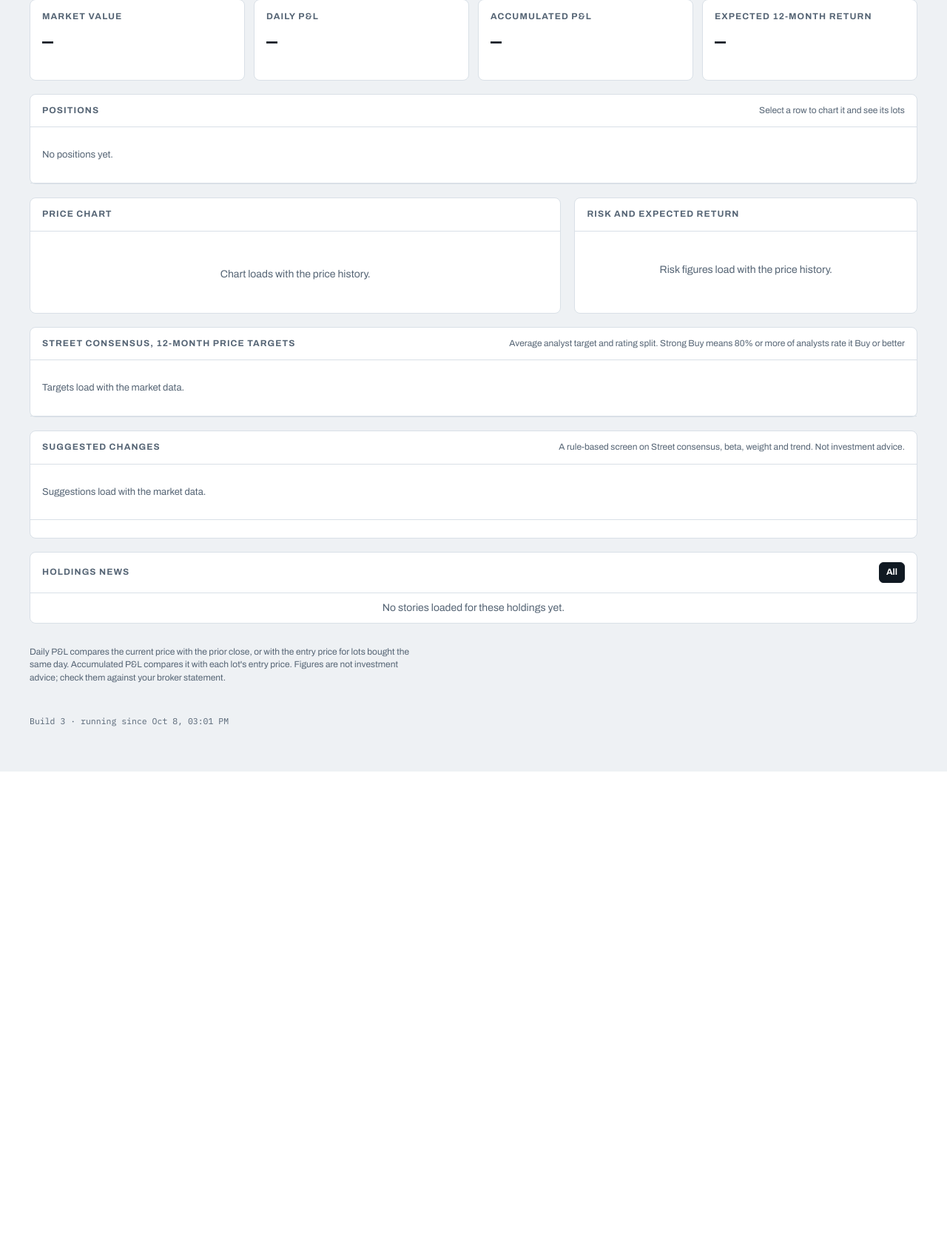
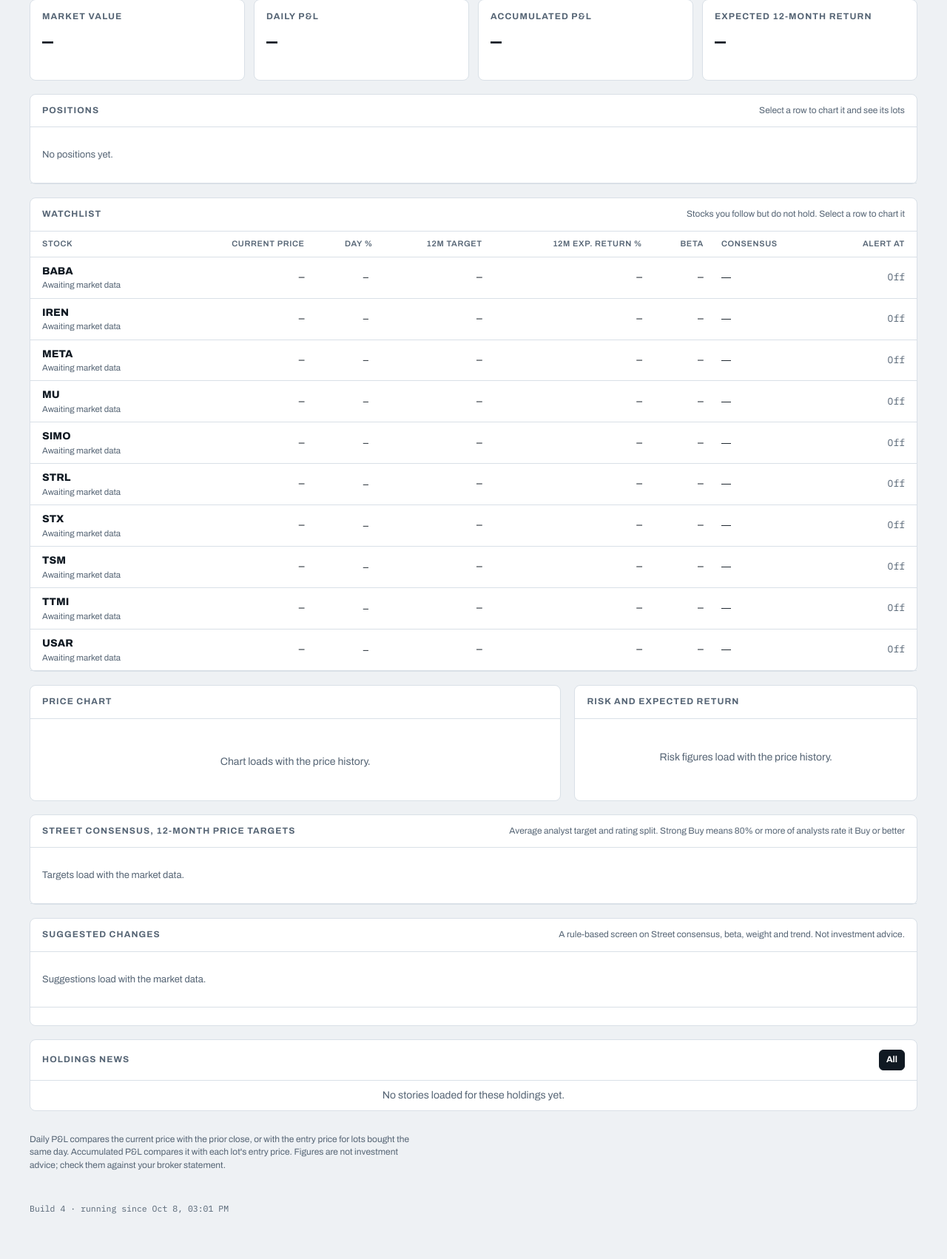
Before and after one commit to Urreakriisa/equity-position-book, a FastAPI app: page / in a window 1280 px wide. Shown: the part 179-1881 px from the top of the page at 74% size. Before the commit the page ends 1222 px from the top, so only its background shows below. Run offline with FastAPI, Linux system fonts and the light colour scheme; the visitor is signed in with stand-in values (Sample User, id 1); data that the repository does not hold is empty.

Commit message:
Add a watchlist section with live prices, charts and price alerts (build 4)
Co-Authored-By: Claude Fable 5.1 <noreply@anthropic.com>
Claude-Session: https://claude.ai/code/session_01Xt8GuyLeXrgLyd4nmju515

```diff
--- a/app/build.py
+++ b/app/build.py
@@ -2,7 +2,7 @@
 import os
 import time
 
-BUILD = 3
+BUILD = 4
 COMMIT = (os.environ.get("RAILWAY_GIT_COMMIT_SHA") or "")[:7]
 STARTED = time.time()
 
--- a/app/main.py
+++ b/app/main.py
@@ -210,7 +210,9 @@ def create_app(store: Store | None = None, av="env") -> FastAPI:
         bad = [t for t in tickers if not TICKER.match(t)]
         if bad:
             raise HTTPException(400, f"Not a ticker: {bad[0][:12]}")
+        before = set(await asyncio.to_thread(store.list_watch))
         await asyncio.to_thread(store.replace_watch, tickers)
+        engine.kick([t for t in tickers if t not in before])
         return await asyncio.to_thread(engine.state, True)
 
     @app.put("/api/alerts")
@@ -239,9 +241,9 @@ def create_app(store: Store | None = None, av="env") -> FastAPI:
                 raise HTTPException(400, f"Not a ticker: {t[:12]}")
             if (x := level(v)) is not None:
                 by[t] = x
-        await asyncio.to_thread(engine.set_alerts, level(body.get("default")), by)
+        await asyncio.to_thread(engine.set_alerts, level(body.get("default")), level(body.get("watchDefault")), by)
         # Check the new levels against the prices already loaded.
-        for sym in await asyncio.to_thread(engine.held):
+        for sym in await asyncio.to_thread(lambda: engine.held() + engine.watchlist()):
             if (q := store.get(f"quote:{sym}")):
                 await asyncio.to_thread(engine._check_alert, sym, q)
         return await asyncio.to_thread(engine.state, True)
--- a/app/templates/index.html
+++ b/app/templates/index.html
@@ -164,6 +164,12 @@ dialog td,dialog th{padding:6px 6px;text-align:left} dialog td:first-child,dialo
     <div class="scroll"><table id="pos"><tbody><tr><td class="empty">Positions appear here once the portfolio loads.</td></tr></tbody></table></div>
   </section>
 
+  <section class="panel">
+    <div class="ph"><h2>Watchlist</h2><span class="mut" style="font-size:12px">Stocks you follow but do not hold. Select a row to chart it</span><button type="button" id="wlBtn" hidden>Edit watchlist</button></div>
+    <form class="wl" id="wlForm" hidden><label for="wlIn" class="mut" style="font-size:12.5px">Watchlist tickers, separated by commas</label><input id="wlIn" autocomplete="off" autocapitalize="characters" spellcheck="false"><button class="primary" id="wlSave">Save watchlist</button><span class="err" id="wlErr"></span></form>
+    <div class="scroll"><table id="watchT"><tbody><tr><td class="empty">The watchlist loads with the market data.</td></tr></tbody></table></div>
+  </section>
+
   <div class="two">
     <section class="panel">
       <div class="ph"><h2>Price chart</h2><div class="pills" id="pills"></div></div>
@@ -181,8 +187,7 @@ dialog td,dialog th{padding:6px 6px;text-align:left} dialog td:first-child,dialo
   </section>
 
   <section class="panel">
-    <div class="ph"><h2>Suggested changes</h2><span class="mut" style="font-size:12px">A rule-based screen on Street consensus, beta, weight and trend. Not investment advice.</span><button type="button" id="wlBtn" hidden>Edit watchlist</button></div>
-    <form class="wl" id="wlForm" hidden><label for="wlIn" class="mut" style="font-size:12.5px">Watchlist tickers, separated by commas</label><input id="wlIn" autocomplete="off" autocapitalize="characters" spellcheck="false"><button class="primary" id="wlSave">Save watchlist</button><span class="err" id="wlErr"></span></form>
+    <div class="ph"><h2>Suggested changes</h2><span class="mut" style="font-size:12px">A rule-based screen on Street consensus, beta, weight and trend. Not investment advice.</span></div>
     <div class="scroll"><table id="recs"><tbody><tr><td class="empty">Suggestions load with the market data.</td></tr></tbody></table></div>
     <p class="note" id="recNote" style="margin:0;padding:12px 16px"></p>
   </section>
@@ -202,9 +207,11 @@ dialog td,dialog th{padding:6px 6px;text-align:left} dialog td:first-child,dialo
     <div class="pb" style="display:flex;flex-direction:column;gap:12px">
       <label for="aDef" style="font-weight:600">Alert when any holding moves this much in a day, up or down</label>
       <div style="display:flex;gap:8px;align-items:center"><input id="aDef" inputmode="decimal" placeholder="Off" style="width:110px"><span class="mut">% (leave empty for no general alert)</span></div>
-      <div class="mut" style="font-size:12.5px">Set a different level for a single holding below. Leave a box empty to use the general level.</div>
+      <label for="aWDef" style="font-weight:600">Alert when any watchlist stock moves this much in a day</label>
+      <div style="display:flex;gap:8px;align-items:center"><input id="aWDef" inputmode="decimal" placeholder="Off" style="width:110px"><span class="mut">% (leave empty for no general alert)</span></div>
+      <div class="mut" style="font-size:12.5px">Set a different level for a single stock below. Leave a box empty to use the general level.</div>
     </div>
-    <div class="scroll" style="max-height:40vh;overflow-y:auto"><table><thead><tr><th>Holding</th><th>Today</th><th>Alert at &plusmn; %</th></tr></thead><tbody id="aRows"></tbody></table></div>
+    <div class="scroll" style="max-height:40vh;overflow-y:auto"><table><thead><tr><th>Stock</th><th>Today</th><th>Alert at &plusmn; %</th></tr></thead><tbody id="aRows"></tbody></table></div>
     <div class="pb note" id="aNote" style="padding-block:10px"></div>
     <div class="dfoot"><span class="err" id="aErr"></span><button type="button" id="aNotif" hidden>Notify me on this device</button><button class="primary" id="aSave">Save alerts</button></div>
   </form>
@@ -220,7 +227,7 @@ dialog td,dialog th{padding:6px 6px;text-align:left} dialog td:first-child,dialo
 </dialog>
 
 <script>
-const S={lots:[],quotes:{},news:[],market:{},watch:{},idx:{},isel:'SPX',live:{},delayed:true,note:'',alerts:{default:null,by:{}},events:[],got:{},sel:null,view:'stock',range:'6M',newsF:'ALL',open:null,canWrite:false};
+const S={lots:[],quotes:{},news:[],market:{},watch:{},idx:{},isel:'SPX',live:{},delayed:true,note:'',alerts:{default:null,watchDefault:null,by:{}},events:[],wsel:null,got:{},sel:null,view:'stock',range:'6M',newsF:'ALL',open:null,canWrite:false};
 const $=id=>document.getElementById(id);
 const esc=s=>String(s??'').replace(/[&<>"']/g,c=>({'&':'&amp;','<':'&lt;','>':'&gt;','"':'&quot;',"'":'&#39;'}[c]));
 const nf=(v,d=2)=>v==null||!isFinite(v)?'—':v.toLocaleString('en-US',{minimumFractionDigits:d,maximumFractionDigits:d});
@@ -273,6 +280,11 @@ function stats(pr){
   return {dates,n,beta:cv/vm,vol,sharpe:(mp*252-rf)/vol,rf,ip,im,ret:ip[n]/100-1,mret:im[n]/100-1,corr:cv/Math.sqrt(vp*vm)};
 }
 
+function watchRows(){
+  const held=new Set(S.lots.map(l=>l.ticker));
+  return (S.watchList||[]).filter(t=>!held.has(t)).map(t=>{const q0=S.watch[t],lv=S.live[t],q=q0&&lv?{...q0,last:lv.last,prevClose:lv.prevClose,asOf:lv.day+' live',live:lv}:q0;
+    return {t,q,dayPct:q?.prevClose?q.last/q.prevClose-1:null,up:q?.target?.avg?q.target.avg/q.last-1:null};});
+}
 function render(){
   const M=model(),{rows,pr,T,st}=M;const meta=S.market.meta||{};
   const loaded=S.got.lots;
@@ -291,10 +303,10 @@ function render(){
     $('kpis').innerHTML=k.map(a=>`<div class="kpi"><h2>${a[0]}</h2><div class="v num ${a[2]}">${pr.length?a[1]:'—'}</div><div class="s mut">${pr.length?a[3]:'&nbsp;'}</div></div>`).join('');
   }
   // alerts: today's crossings for current holdings
-  const fired=new Map();for(const e of S.events){const q=rows.find(r=>r.t===e.ticker)?.q;if(q&&(q.live?.day||(q.asOf||'').slice(0,10))===e.day)fired.set(e.ticker,e);}
+  const WR=watchRows(),fired=new Map();for(const e of S.events){const q=(rows.find(r=>r.t===e.ticker)||WR.find(r=>r.t===e.ticker))?.q;if(q&&(q.live?.day||(q.asOf||'').slice(0,10))===e.day)fired.set(e.ticker,e);}
   const shown=[...fired.values()].filter(e=>!dismissed().includes(e.id));
   $('alerts').hidden=!shown.length;
-  $('alerts').innerHTML=shown.map(e=>`<div><span>${esc(e.ticker)} moved ${pct(e.pct/100)} today, past your ${nf(e.threshold,1)}% alert. Price ${nf(e.last)} at ${new Date(e.at*1000).toLocaleTimeString([], {hour:'2-digit',minute:'2-digit'})}.</span><button type="button" data-dismiss="${esc(e.id)}">Dismiss</button></div>`).join('');
+  $('alerts').innerHTML=shown.map(e=>`<div><span>${esc(e.ticker)} moved ${pct(e.pct/100)} today, past your ${nf(e.threshold,1)}% alert${WR.some(r=>r.t===e.ticker)?' (watchlist)':''}. Price ${nf(e.last)} at ${new Date(e.at*1000).toLocaleTimeString([], {hour:'2-digit',minute:'2-digit'})}.</span><button type="button" data-dismiss="${esc(e.id)}">Dismiss</button></div>`).join('');
   const unpriced=rows.filter(r=>r.mv==null).map(r=>r.t);
   $('banner').hidden=!unpriced.length;
   if(unpriced.length)$('banner').textContent=`No market data yet for ${unpriced.join(', ')}. These are left out of the totals until prices load, usually within a couple of minutes. Check the ticker if this message stays.`;
@@ -318,9 +330,19 @@ function render(){
       $('pos').innerHTML=h;
     }
   }
+  // watchlist
+  if(loaded){
+    const lvl=t=>S.alerts.by?.[t]??S.alerts.watchDefault;
+    $('watchT').innerHTML=WR.length?`<thead><tr><th>Stock</th><th>Current price</th><th>Day %</th><th>12M target</th><th>12M exp. return %</th><th>Beta</th><th style="text-align:left">Consensus</th><th>Alert at</th></tr></thead><tbody>`+
+      WR.map(r=>{const q=r.q||{},hit=fired.get(r.t),a=lvl(r.t);
+        return `<tr class="pos ${S.view==='watch'&&S.wsel===r.t?'sel':''}" data-t="${esc(r.t)}" tabindex="0"><td><div class="tk">${esc(r.t)}</div><div class="nm">${esc(q.name||'Awaiting market data')}</div></td>
+        <td class="num">${nf(q.last)}</td><td><span class="chip ${cls(r.dayPct)}"${hit?` title="Crossed your ${nf(hit.threshold,1)}% alert"`:''}>${hit?'<span aria-hidden="true">&#9679; </span><span class="sr">Alert: </span>':''}${pct(r.dayPct)}</span></td>
+        <td class="num">${nf(q.target?.avg)}</td><td class="num ${cls(r.up)}">${pct(r.up,1)}</td><td class="num">${nf(q.beta5y)}</td><td style="text-align:left">${esc(q.target?.rating||'—')}</td><td class="num ${a?'':'mut'}">${a?'±'+nf(a,a%1?2:0)+'%':'Off'}</td></tr>`;}).join('')+'</tbody>'
+      :`<tbody><tr><td class="empty">No stocks on the watchlist. ${S.canWrite?'Use Edit watchlist to add some.':''}</td></tr></tbody>`;
+  }
   // pills + chart
-  const ixs=['SPX','DJI','IXIC'].filter(k=>S.idx[k]?.hist),cur=S.view==='port'?'__P':S.view==='idx'?'__I'+S.isel:S.sel;
-  $('pills').innerHTML=pr.length?[['__P','Portfolio vs S&P 500'],...pr.map(r=>[r.t,r.t]),...ixs.map(k=>['__I'+k,S.idx[k].name])].map(([k,l])=>`<button type="button" data-k="${esc(k)}" aria-pressed="${cur===k}">${esc(l)}</button>`).join(''):'';
+  const ixs=['SPX','DJI','IXIC'].filter(k=>S.idx[k]?.hist),cur=S.view==='port'?'__P':S.view==='idx'?'__I'+S.isel:S.view==='watch'?'__W':S.sel;
+  $('pills').innerHTML=pr.length?[['__P','Portfolio vs S&P 500'],...pr.map(r=>[r.t,r.t]),...ixs.map(k=>['__I'+k,S.idx[k].name]),...(S.view==='watch'&&S.wsel?[['__W',S.wsel+' · watchlist']]:[])].map(([k,l])=>`<button type="button" data-k="${esc(k)}" aria-pressed="${cur===k}">${esc(l)}</button>`).join(''):'';
   drawChart(M);
   // risk
   if(pr.length){
@@ -390,6 +412,10 @@ function drawChart(M){
     ref={y:100,label:'100'};fy=v=>nf(v,1);
     hd.innerHTML=`<span class="big num">${pct(M.st.ret,1)}</span><span class="mut">portfolio vs ${pct(M.st.mret,1)} for SPY, last ${M.st.n} trading days, both indexed to 100</span><div class="legend" style="flex-basis:100%">${series.map(s=>`<span><i style="background:${s.color}"></i>${s.name}</span>`).join('')}</div>`;
     $('ta').innerHTML='';
+  }else if(S.view==='watch'){
+    const w=watchRows().find(x=>x.t===S.wsel);
+    if(!w||!(w.q?.hist?.d?.length>1)){box.innerHTML='<div class="empty">Price history for '+esc(S.wsel||'this stock')+' is still loading. It usually arrives within a couple of minutes.</div>';hd.innerHTML='';$('ta').innerHTML='';return;}
+    return drawCandles({t:w.t,avg:null,dayPct:w.dayPct,q:{...w.q,name:(w.q.name||w.t)+' · watchlist'}},box,hd,C);
   }else if(S.view==='idx'&&S.idx[S.isel]?.hist){
     const x0=S.idx[S.isel],xl=S.live[x0.etf],x=xl?{...x0,last:xl.last,prevClose:xl.prevClose,asOf:xl.day+' live',live:xl}:x0;
     return drawCandles({t:x.etf,avg:null,dayPct:x.prevClose?x.last/x.prevClose-1:null,idx:true,q:{...x,name:`${x.name}, charted with ${x.etf}, the ETF that tracks it`}},box,hd,C);
@@ -532,8 +558,10 @@ function drawCandles(r,box,hd,C){
 
 // interactions
 $('pos').addEventListener('click',e=>{const tr=e.target.closest('tr.pos');if(!tr)return;const t=tr.dataset.t;S.open=(S.open===t&&S.sel===t)?null:t;S.sel=t;S.view='stock';render();});
+$('watchT').addEventListener('click',e=>{const tr=e.target.closest('tr.pos');if(!tr)return;S.view='watch';S.wsel=tr.dataset.t;render();$('chart').scrollIntoView({block:'center',behavior:'smooth'});});
+$('watchT').addEventListener('keydown',e=>{if(e.key==='Enter'){const tr=e.target.closest('tr.pos');if(tr)tr.click();}});
 $('pos').addEventListener('keydown',e=>{if(e.key==='Enter'){const tr=e.target.closest('tr.pos');if(tr)tr.click();}});
-$('pills').addEventListener('click',e=>{const b=e.target.closest('button');if(!b)return;if(b.dataset.k==='__P')S.view='port';else if(b.dataset.k.startsWith('__I')){S.view='idx';S.isel=b.dataset.k.slice(3);}else{S.view='stock';S.sel=b.dataset.k;}render();});
+$('pills').addEventListener('click',e=>{const b=e.target.closest('button');if(!b)return;if(b.dataset.k==='__W')return;if(b.dataset.k==='__P')S.view='port';else if(b.dataset.k.startsWith('__I')){S.view='idx';S.isel=b.dataset.k.slice(3);}else{S.view='stock';S.sel=b.dataset.k;}render();});
 $('chead').addEventListener('click',e=>{const b=e.target.closest('[data-r]');if(!b)return;S.range=b.dataset.r;drawChart(model());});
 $('newsPills').addEventListener('click',e=>{const b=e.target.closest('button');if(!b)return;S.newsF=b.dataset.k;render();});
 let rt;addEventListener('resize',()=>{clearTimeout(rt);rt=setTimeout(()=>drawChart(model()),150);});
@@ -573,16 +601,19 @@ function notifState(){const b=$('aNotif'),ok='Notification' in window;b.hidden=!
   $('aNote').textContent='Alerts are checked each time prices refresh and show at the top of this page for everyone who signs in. '+(!ok?'This browser cannot show system notifications, so alerts appear only inside the app.':Notification.permission==='granted'?'This device also gets a system notification while the app is open in a tab or window.':Notification.permission==='denied'?'System notifications are blocked for this site in your browser settings.':'Choose "Notify me on this device" to also get a system notification while the app is open.');}
 $('aNotif').addEventListener('click',async()=>{try{await Notification.requestPermission();}catch(x){}notifState();});
 $('alertBtn').addEventListener('click',()=>{const M=model();$('aErr').textContent='';$('aDef').value=S.alerts.default??'';
-  $('aRows').innerHTML=M.rows.map((r,i)=>`<tr><td><span class="tk">${esc(r.t)}</span></td><td class="num ${cls(r.dayPct)}">${pct(r.dayPct)}</td><td><input id="a${i}" data-t="${esc(r.t)}" aria-label="Alert level for ${esc(r.t)}" inputmode="decimal" placeholder="${S.alerts.default!=null?'General: '+S.alerts.default+'%':'Off'}" value="${esc(S.alerts.by?.[r.t]??'')}" style="width:130px"></td></tr>`).join('');
+  $('aWDef').value=S.alerts.watchDefault??'';
+  const arow=(r,gen)=>`<tr><td><span class="tk">${esc(r.t)}</span></td><td class="num ${cls(r.dayPct)}">${pct(r.dayPct)}</td><td><input data-t="${esc(r.t)}" aria-label="Alert level for ${esc(r.t)}" inputmode="decimal" placeholder="${gen!=null?'General: '+gen+'%':'Off'}" value="${esc(S.alerts.by?.[r.t]??'')}" style="width:130px"></td></tr>`;
+  const wr=watchRows(),sub=t=>`<tr class="lot"><td colspan="3" style="font-weight:700;letter-spacing:.06em;text-transform:uppercase;font-size:11px">${t}</td></tr>`;
+  $('aRows').innerHTML=(M.rows.length?sub('Holdings')+M.rows.map(r=>arow(r,S.alerts.default)).join(''):'')+(wr.length?sub('Watchlist')+wr.map(r=>arow(r,S.alerts.watchDefault)).join(''):'');
   notifState();$('adlg').showModal();});
 $('aClose').addEventListener('click',()=>$('adlg').close());
 $('aform').addEventListener('submit',async e=>{e.preventDefault();const err=$('aErr');err.textContent='';
   const num=v=>{v=String(v).trim().replace('%','');if(v==='')return null;const x=+v;return x>0&&x<=100?x:NaN;};
-  const def=num($('aDef').value),by={};
+  const def=num($('aDef').value),wdef=num($('aWDef').value),by={};
   for(const inp of $('aRows').querySelectorAll('input')){const v=num(inp.value);if(Number.isNaN(v)){err.textContent='Alert levels are percentages between 0 and 100.';return;}if(v!=null)by[inp.dataset.t]=v;}
-  if(Number.isNaN(def)){err.textContent='Alert levels are percentages between 0 and 100.';return;}
+  if(Number.isNaN(def)||Number.isNaN(wdef)){err.textContent='Alert levels are percentages between 0 and 100.';return;}
   $('aSave').disabled=true;
-  try{apply(await api('/api/alerts',{method:'PUT',headers:{'Content-Type':'application/json'},body:JSON.stringify({default:def,by})}));$('adlg').close();}
+  try{apply(await api('/api/alerts',{method:'PUT',headers:{'Content-Type':'application/json'},body:JSON.stringify({default:def,watchDefault:wdef,by})}));$('adlg').close();}
   catch(x){err.textContent=x.message||'Could not save.';}
   $('aSave').disabled=false;});
 
@@ -604,9 +635,9 @@ async function api(path,opt){
   return body;
 }
 function apply(st){
-  S.lots=st.lots||[];S.canWrite=!!st.canWrite;S.live=st.live||{};S.news=st.news||[];S.watch=st.watch||{};S.watchList=st.watchlist||[];if(st.build){if(S.build&&S.build.number!==st.build.number){location.reload();return;}   // a new build was deployed: load it
+  S.lots=st.lots||[];S.canWrite=!!st.canWrite;S.live=st.live||{};S.news=st.news||[];S.watchList=st.watchlist||[];S.watch={};for(const [k,v] of Object.entries(st.watch||{}))S.watch[k]={...v,hist:H[k]};if(st.build){if(S.build&&S.build.number!==st.build.number){location.reload();return;}   // a new build was deployed: load it
     S.build=st.build;$('build').textContent=`Build ${st.build.number}${st.build.commit?' ('+st.build.commit+')':''} · running since ${new Date(st.build.started*1000).toLocaleString([], {month:'short',day:'numeric',hour:'2-digit',minute:'2-digit'})}`;}
-  S.delayed=st.delayed!==false;S.alerts=st.alerts||{default:null,by:{}};S.events=st.alertEvents||[];
+  S.delayed=st.delayed!==false;S.alerts=st.alerts||{default:null,watchDefault:null,by:{}};S.events=st.alertEvents||[];
   S.quotes={};for(const [k,v] of Object.entries(st.quotes||{}))S.quotes[k]={...v,hist:H[k]};
   S.idx={};for(const [k,v] of Object.entries(st.idx||{}))S.idx[k]={...v,hist:H[v.etf]};
   S.market={...st.market,bench:H.SPY?{SPY:{d:H.SPY.d,c:H.SPY.c}}:null};
```
Also changed, not shown: app/engine.py (+29 -21 lines), tests/test_app.py (+21 -2 lines).
